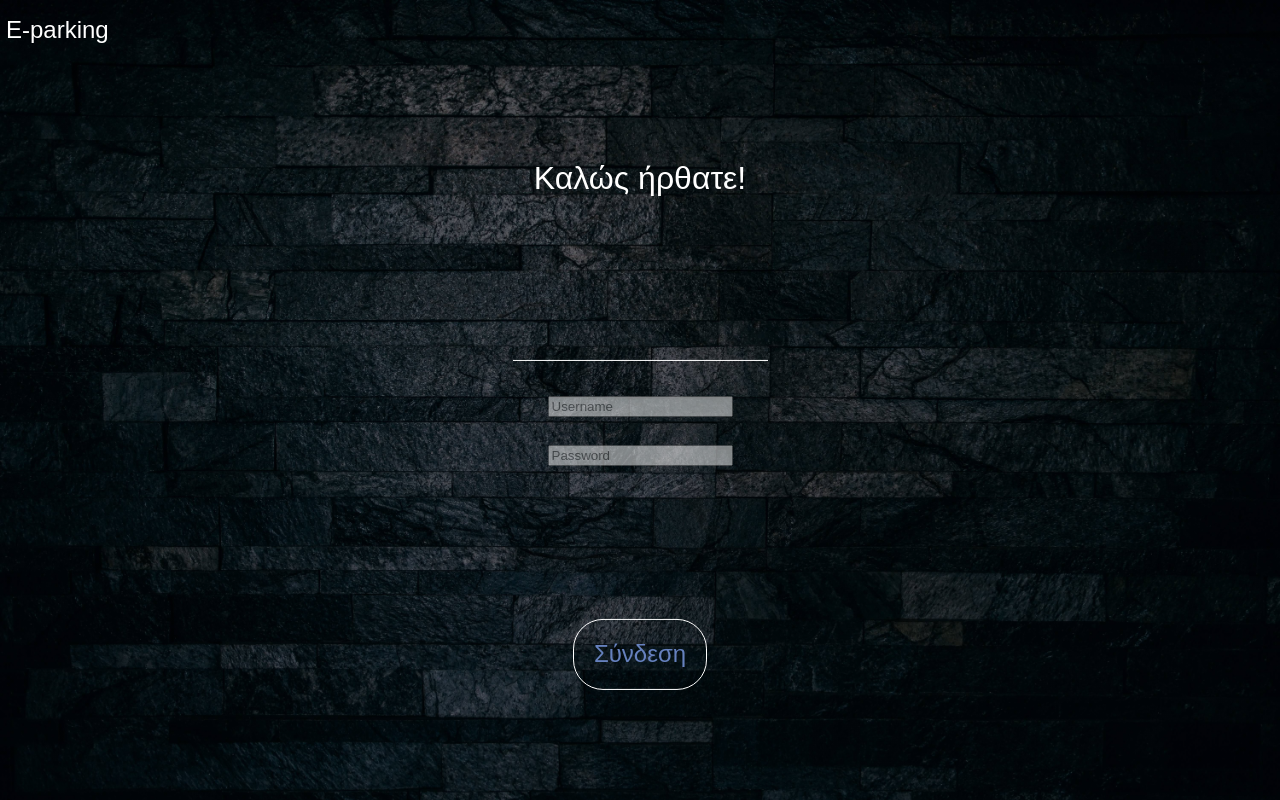
After one commit to ilnikas/e-parking, a PHP site: page /html/login.html in a window 1280 px wide. The commit adds this page. Run offline with PHP 8.4, Linux system fonts and the light colour scheme.

Commit message:
Login page added

```diff
--- /dev/null
+++ b/css/login.css
@@ -0,0 +1,88 @@
+* { -webkit-tap-highlight-color: rgba(0, 0, 0, 0); } /*Removes outline on tapping link for mobile */
+
+body {
+    font-size: 100%;
+    margin: 0;
+    padding: 0;
+    font-family: Arial, Helvetica, sans-serif;
+}
+
+#container {
+    display: flex;
+    flex-direction: column;
+    align-items: center;
+    justify-content: center;
+    /*background-image: url("img/login.jpg");*/
+    background: linear-gradient( rgba(0, 0, 0, 0.6), rgba(0, 0, 0, 0.6) ), url("img/login.jpg"); /*Using gradient to darken image so login form will be clearly vissible */
+    background-size: cover;
+    height: 100vh;
+    max-width: 100%;
+    position: relative;
+}
+
+#homePageLogo {
+    position: absolute;
+    top: 2%;
+    left: 6px;
+}
+
+#homePageLogo a {
+    font-size: 1.5em;
+    color: white;
+    text-decoration: none;
+    text-emphasis: bold;
+    outline: 0;
+}
+
+#welcomeMessage {
+    color: white;
+    font-size: 2em;
+    position: absolute;
+    top: 20%;
+    text-align: center;
+}
+
+
+#mainPageLogin {
+    position: absolute;
+    top: 70%;
+    transform: translateY(-70%);
+}
+
+input {
+    display: block;
+    margin: auto;
+}
+
+.inputField {
+    margin-bottom: 15%;
+    opacity: 0.5;
+}
+
+#allInputs {
+    margin-top: 40%;
+    padding: 35px 35px 0 35px;
+    border-top: 1px solid white;
+}
+
+
+
+#submitButton {
+    border: 1px solid white;
+    font-size: 1.5em;
+    margin-top: 60%;
+    padding: 8%;
+    border-radius: 30px;
+    outline: 0;
+    color: #6681BE;
+    text-emphasis: bold;
+    background: transparent;
+}
+
+#submitButton:hover {
+    cursor: pointer; /* For desktop version */
+}
+
+#submitButton:active {
+    background-color: darkgrey;
+}
--- a/main.css
+++ b/css/main.css
@@ -21,6 +21,10 @@ body {
     font-size: 1.5em;
     line-height: 50px;
     margin: 0 0 0 6px;
+}
+
+#header #logo:hover {
+    cursor: default;
 }
 
 
@@ -153,7 +157,7 @@ body {
 }
 
 #logo:hover {
-    cursor: default;
+    cursor: default; /* For desktop version */
 }
 
 
--- /dev/null
+++ b/html/login.html
@@ -0,0 +1,39 @@
+<!DOCTYPE html>
+<html lang="el">
+    <head>
+        <meta charset="UTF-8">
+        <meta name="viewport" content="width=device-width, initial-scale=1.0">
+        <link rel="stylesheet" href="../css/login.css" type="text/css">
+        <title>
+            e-parking | Login
+        </title>
+
+    </head>
+
+    <body>
+        <div id="container">
+
+            <div id="homePageLogo">
+                <a href="../index.html" target="_self">E-parking</a>
+            </div>
+
+            <div id="welcomeMessage">
+                Καλώς ήρθατε!
+            </div>
+
+            <div id="mainPageLogin">
+
+                <form action="dummy.php">
+                    <div id="allInputs">
+                        <input class="inputField" type="text" name="username" placeholder="Username">
+                        <input class="inputField" id="lastInput" type="password" name="password" placeholder="Password">
+                    </div>
+                    <input id="submitButton" type="Submit" value="Σύνδεση">
+                </form>
+
+            </div>
+
+        </div>
+    </body>
+
+</html>
--- a/index.html
+++ b/index.html
@@ -7,7 +7,7 @@
         <meta name="author" content="Ilias Nikas, Anastasios Xynos">
         <meta name="description" content="Αναζήτηση ελεύθερων θέσεων parking σε πόλεις">
         <meta name="keywords" content="parking, θέσεις, αναζήτηση">
-        <link rel="stylesheet" href="main.css" type="text/css">
+        <link rel="stylesheet" href="css/main.css" type="text/css">
 
         <!-- TODO link js file(s) and(?) icons-->
         <title>
@@ -29,7 +29,7 @@
                 <div class="menu-line"> </div>
             </button>
             <div id="dropdown-content">
-                <a class="dropdownLink" href="#" onclick="hideMenu()">Σύνδεση</a>
+                <a class="dropdownLink" href="html/login.html" onclick="hideMenu()">Σύνδεση</a>
                 <a class="dropdownLink" href="#" onclick="hideMenu()">Συχνές ερωτήσεις</a>
                 <a class="dropdownLink" href="#" onclick="hideMenu()">Πληροφορίες για εμάς</a>
                 <a class="dropdownLink" href="#" onclick="hideMenu()">Επικοινωνία</a>
```
Also changed, not shown: css/img/login.jpg (added), css/img/main.jpg (renamed from img/main.jpg), 2 other files.
